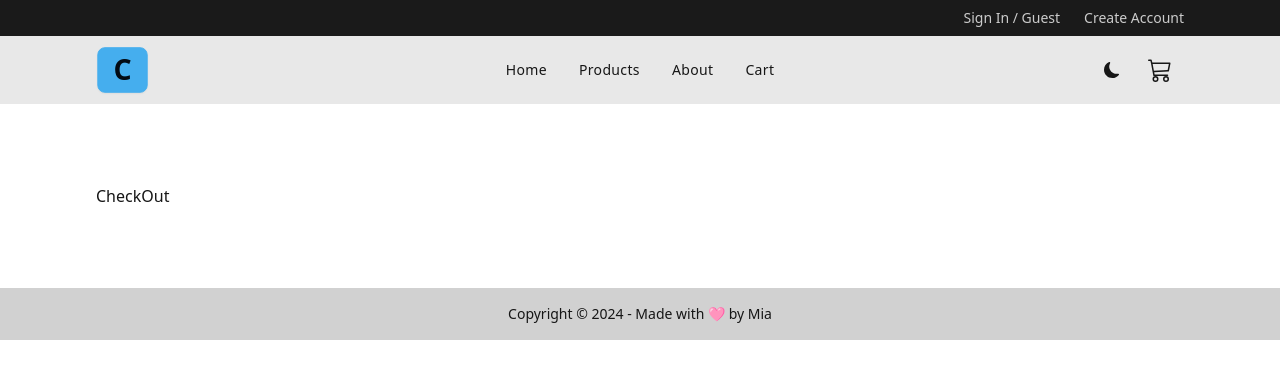
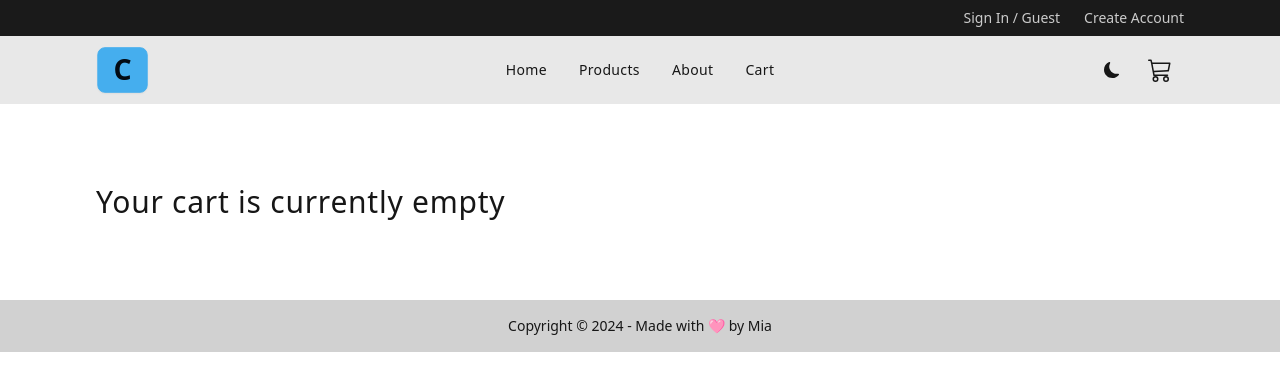
Before and after one commit to miawithcode/comfy-store, a React (Vite) app: page /checkout in a window 1280 px wide. Shown: the top 390 px of the page. Built offline with nearby package versions, Linux system fonts and the light colour scheme.

Commit message:
feat: setup checkout page

```diff
--- /dev/null
+++ b/src/components/CheckoutForm.jsx
@@ -0,0 +1,6 @@
+const CheckoutForm = () => {
+  return (
+    <div>CheckoutForm</div>
+  )
+}
+export default CheckoutForm
--- a/src/components/index.js
+++ b/src/components/index.js
@@ -17,3 +17,4 @@
 export { default as GlobalLoading } from './GlobalLoading';
 export { default as CartTotals } from './CartTotals';
 export { default as CartItemsList } from './CartItemsList';
+export { default as CheckoutForm } from './CheckoutForm';
--- a/src/pages/Checkout.jsx
+++ b/src/pages/Checkout.jsx
@@ -1,6 +1,24 @@
+import { useSelector } from 'react-redux';
+import { CartTotals, CheckoutForm } from '../components';
+
 const CheckOut = () => {
+  const cartTotal = useSelector((state) => state.cartState.cartTotal);
+  if (cartTotal === 0) {
+    return (
+      <h2 className="text-3xl tracking-wide font-medium">
+        Your cart is currently empty
+      </h2>
+    );
+  }
+
   return (
-    <div>CheckOut</div>
-  )
-}
-export default CheckOut
+    <>
+      <h2 className="text-3xl font-bold text-center">Place your order</h2>
+      <div className="mt-8 grid gap-8 md:grid-cols-2 item-start">
+        <CheckoutForm />
+        <CartTotals />
+      </div>
+    </>
+  );
+};
+export default CheckOut;
```
